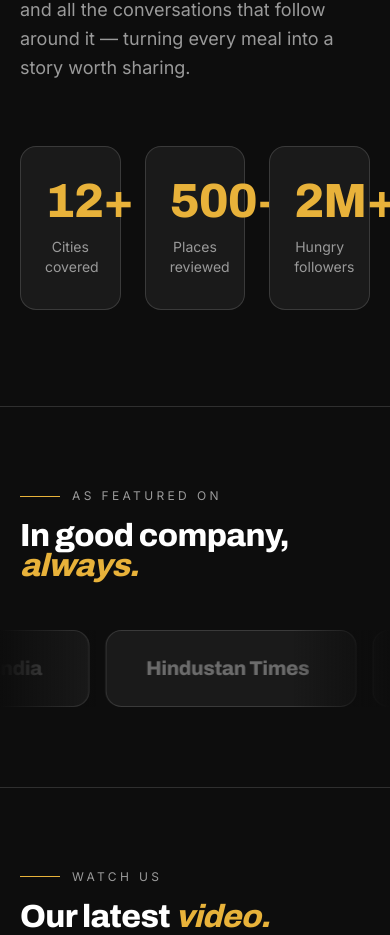
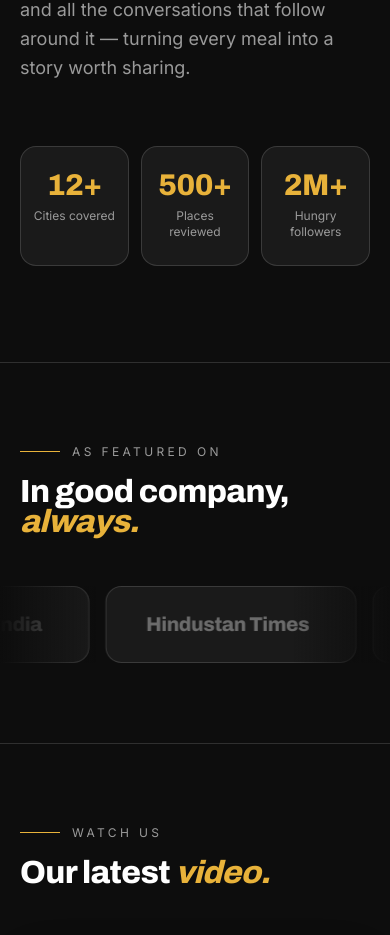
Before and after one commit to Comptech-Enterprises/food-talk-website, a Next.js app: page / in a window 390 px wide. Shown: the part 1193-2128 px from the top of the page. Built offline with nearby package versions, Linux system fonts and the light colour scheme.

Commit message:
About: fix What We Do stats layout on mobile

```diff
--- a/src/components/About.tsx
+++ b/src/components/About.tsx
@@ -28,14 +28,14 @@ export default function About() {
       </div>
 
       {/* Stats — big, bold, animated */}
-      <dl className="mt-16 grid grid-cols-3 gap-6 sm:gap-10">
+      <dl className="mt-16 grid grid-cols-3 gap-3 sm:gap-10">
         {about.stats.map((s, i) => (
           <Reveal key={s.label} delay={200 + i * 120}>
-            <div className="group relative rounded-2xl border border-line bg-bg-card px-6 py-8 text-center transition-all duration-500 hover:border-accent/30 hover:shadow-xl hover:shadow-accent/5 sm:px-8 sm:py-12">
-              <dt className="display text-5xl sm:text-6xl lg:text-7xl text-accent">
+            <div className="group relative h-full rounded-2xl border border-line bg-bg-card px-3 py-6 text-center transition-all duration-500 hover:border-accent/30 hover:shadow-xl hover:shadow-accent/5 sm:px-8 sm:py-12">
+              <dt className="display text-3xl text-accent sm:text-6xl lg:text-7xl">
                 <CountUp value={s.value} />
               </dt>
-              <dd className="mt-3 text-sm text-muted sm:text-base">
+              <dd className="mt-2 text-xs leading-snug text-muted sm:mt-3 sm:text-base">
                 {s.label}
               </dd>
               <div
```
